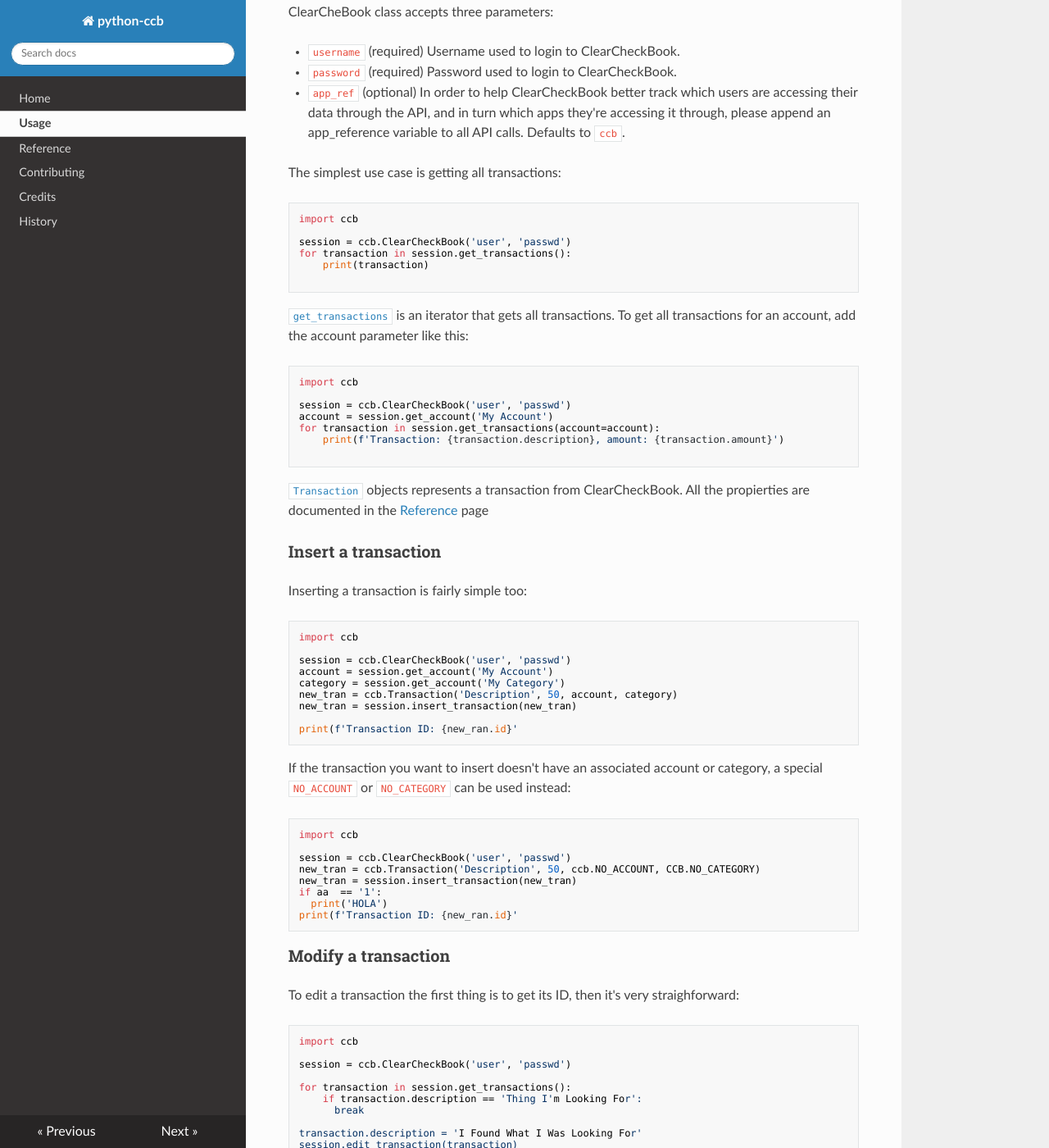
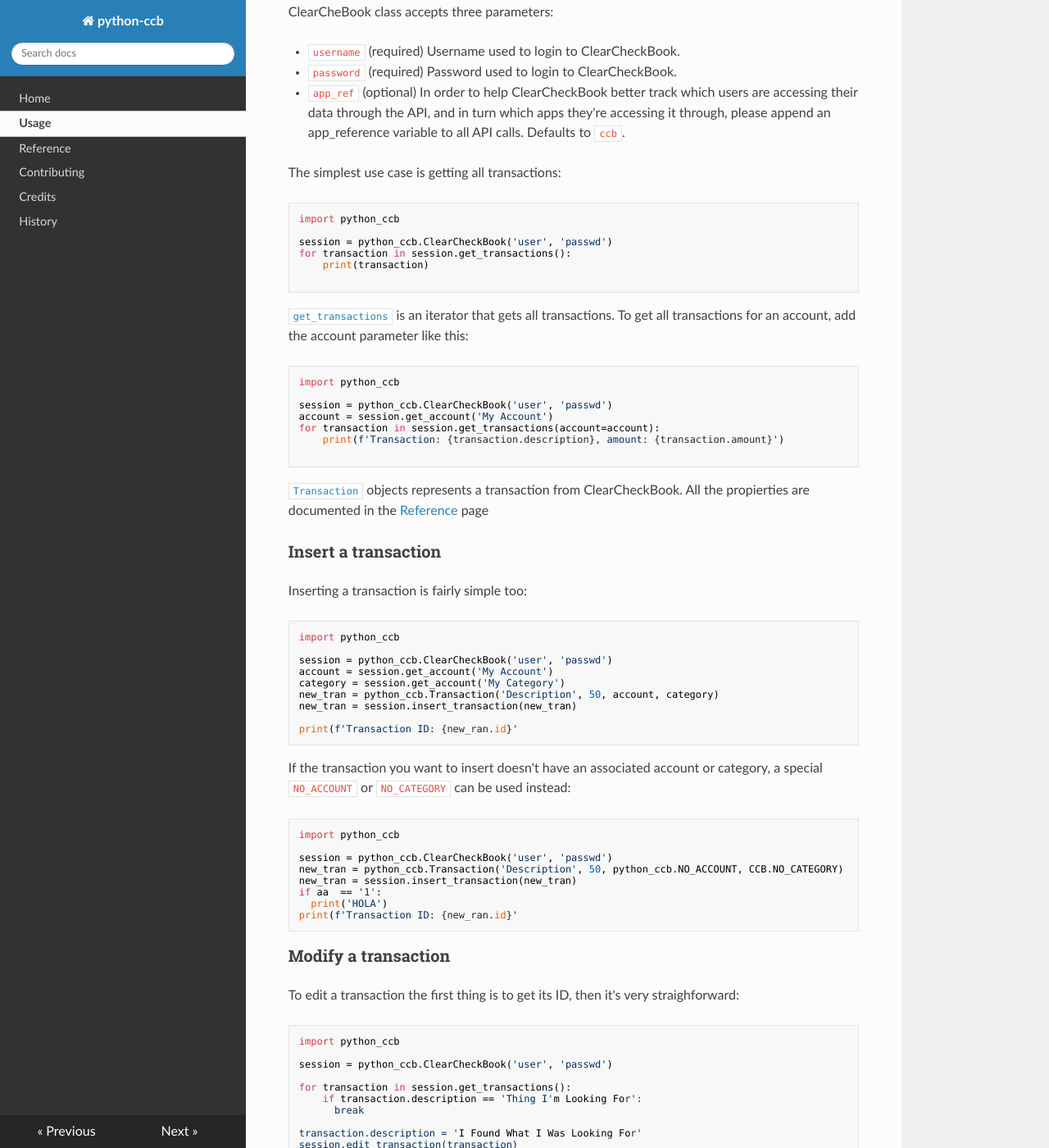
Before and after one commit to ocurero/python-ccb, an MkDocs documentation site: the page built from docs/usage.md, in a window 1280 px wide and 1400 px high, scrolled down 261 px. Shown: the whole window at 82% size. Built offline with MkDocs 1.6.1, drawn with Linux system fonts in a browser that asks for light colours; nearby versions of some CDN libraries.

````diff
--- a/docs/usage.md
+++ b/docs/usage.md
@@ -14,28 +14,28 @@ ClearCheBook class accepts three parameters:
 
 The simplest use case is getting all transactions:
 ```python
-import ccb
+import python_ccb
 
-session = ccb.ClearCheckBook('user', 'passwd')
+session = python_ccb.ClearCheckBook('user', 'passwd')
 for transaction in session.get_transactions():
     print(transaction)
 
 ```
-[`get_transactions`](reference.md#ccb.ClearCheckBook.get_transaction) is an iterator
+[`get_transactions`](reference.md#python_ccb.ClearCheckBook.get_transaction) is an iterator
 that gets all transactions. To get all transactions for an account, add the account
 parameter like this:
 
 ```python
-import ccb
+import python_ccb
 
-session = ccb.ClearCheckBook('user', 'passwd')
+session = python_ccb.ClearCheckBook('user', 'passwd')
 account = session.get_account('My Account')
 for transaction in session.get_transactions(account=account):
     print(f'Transaction: {transaction.description}, amount: {transaction.amount}')
 
 ```
 
-[`Transaction`](reference.md#ccb.Transaction) objects represents a transaction from
+[`Transaction`](reference.md#python_ccb.Transaction) objects represents a transaction from
 ClearCheckBook. All the propierties are documented in the [Reference](reference.md) page
 
 ### Insert a transaction
@@ -43,12 +43,12 @@ ClearCheckBook. All the propierties are documented in the [Reference](reference.
 Inserting a transaction is fairly simple too:
 
 ```python
-import ccb
+import python_ccb
 
-session = ccb.ClearCheckBook('user', 'passwd')
+session = python_ccb.ClearCheckBook('user', 'passwd')
 account = session.get_account('My Account')
 category = session.get_account('My Category')
-new_tran = ccb.Transaction('Description', 50, account, category)
+new_tran = python_ccb.Transaction('Description', 50, account, category)
 new_tran = session.insert_transaction(new_tran)
 
 print(f'Transaction ID: {new_ran.id}'
@@ -58,10 +58,10 @@ If the transaction you want to insert doesn't have an associated account or cate
 special `NO_ACCOUNT` or `NO_CATEGORY` can be used instead:
 
 ```python
-import ccb
+import python_ccb
 
-session = ccb.ClearCheckBook('user', 'passwd')
-new_tran = ccb.Transaction('Description', 50, ccb.NO_ACCOUNT, CCB.NO_CATEGORY)
+session = python_ccb.ClearCheckBook('user', 'passwd')
+new_tran = python_ccb.Transaction('Description', 50, python_ccb.NO_ACCOUNT, CCB.NO_CATEGORY)
 new_tran = session.insert_transaction(new_tran)
 if aa  == '1':
   print('HOLA')
@@ -73,9 +73,9 @@ print(f'Transaction ID: {new_ran.id}'
 To edit a transaction the first thing is to get its ID, then it's very straighforward:
 
 ```python
-import ccb
+import python_ccb
 
-session = ccb.ClearCheckBook('user', 'passwd')
+session = python_ccb.ClearCheckBook('user', 'passwd')
 
 for transaction in session.get_transactions():
     if transaction.description == 'Thing I'm Looking For':
--- a/pyproject.toml
+++ b/pyproject.toml
@@ -1,5 +1,5 @@
 [tool.poetry]
-name = "python-ccb"
+name = "ccb"
 version = "1"
 description = "Python wrapper for clearcheckbook"
 authors = ["Oscar Curero <oscar@curero.es>"]
````
Also changed, not shown: README.md (+3 -3 lines), docs/reference.md (+7 -6 lines), .github/README.md.
